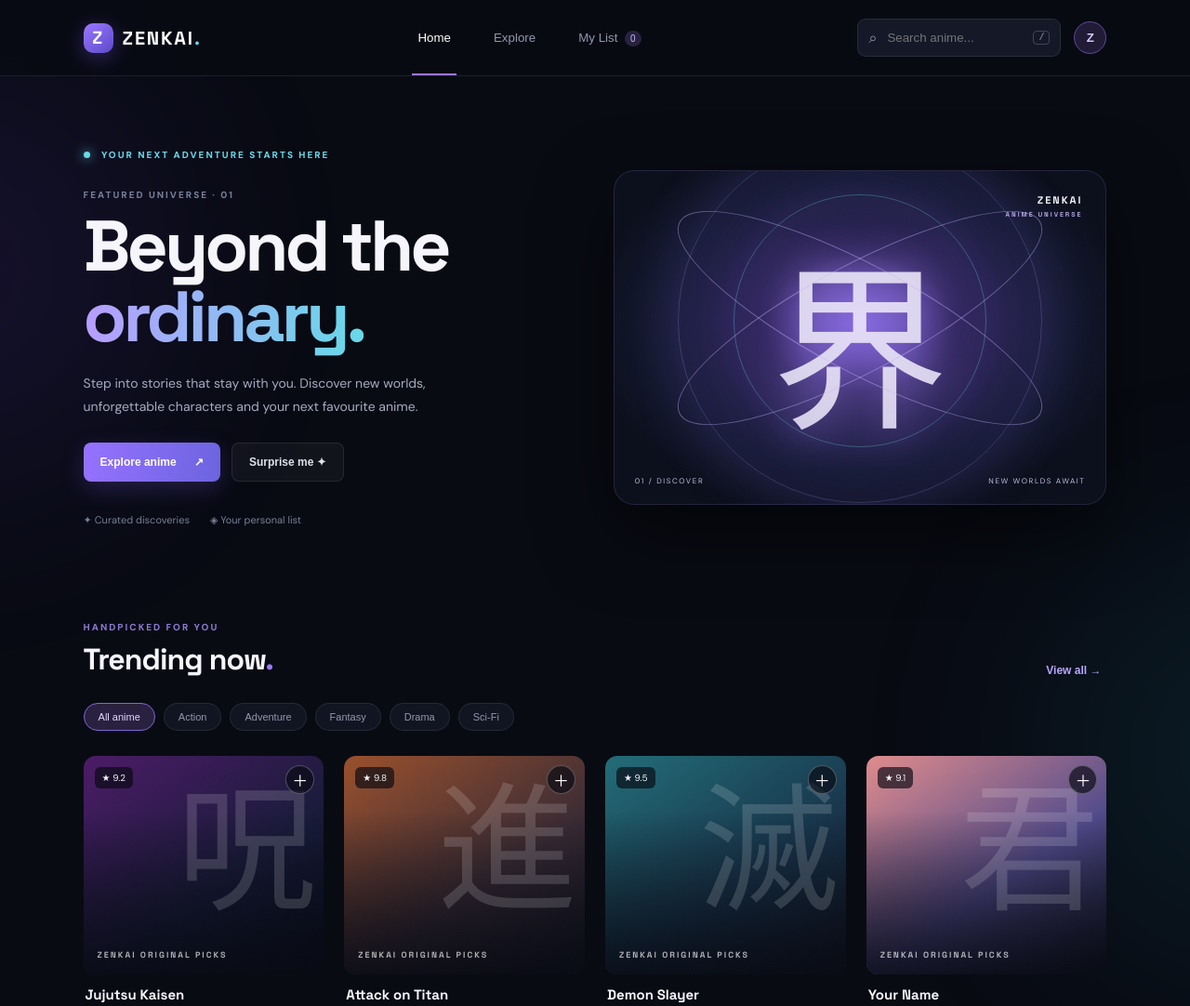
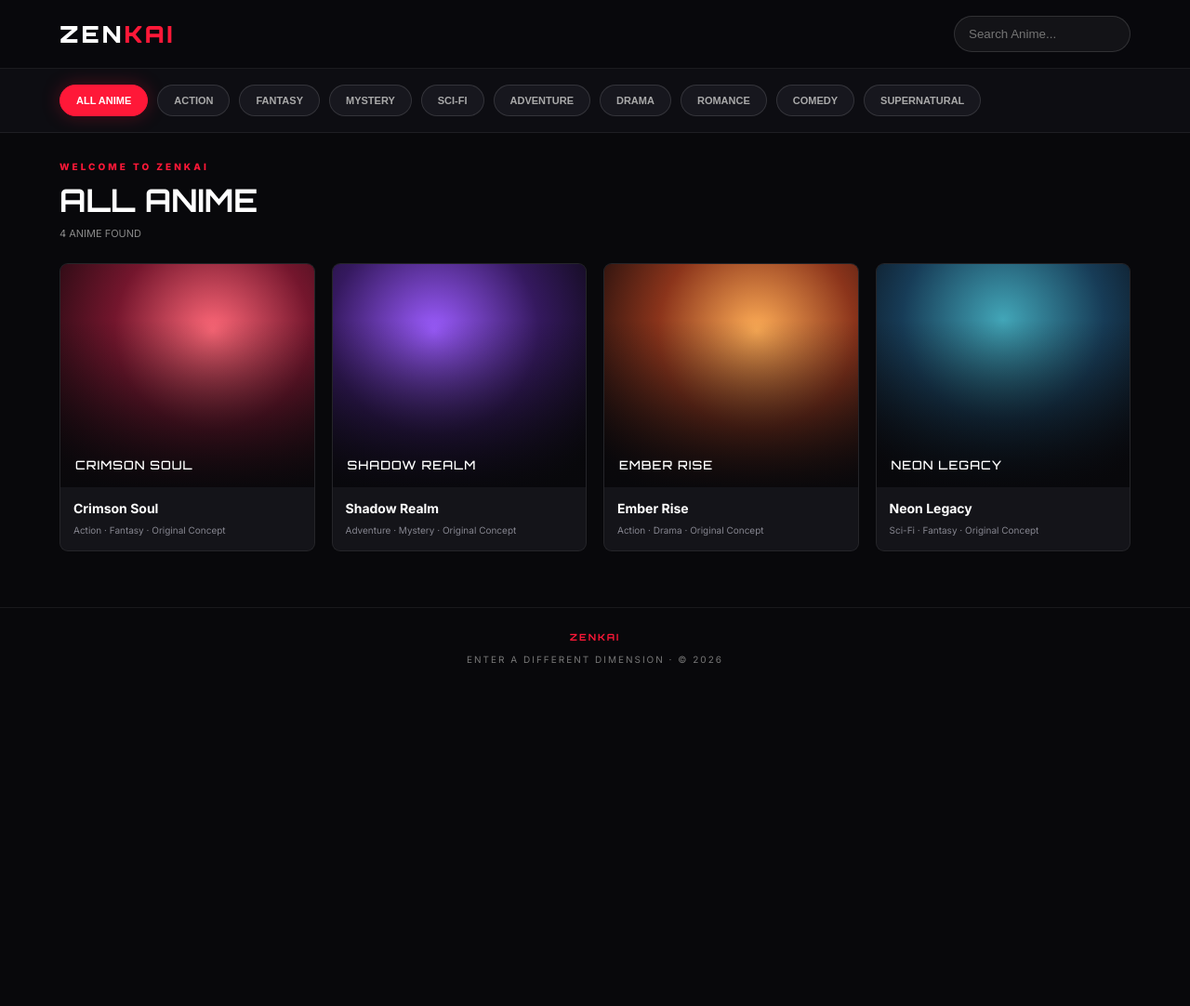
Before and after one commit to 18silentlove-wq/Zenkai, a plain HTML site: page index.html in a window 1280 px wide. Shown: the top 1082 px of the page at 93% size. After the commit the page ends 800 px from the top, so only its background shows below. Drawn offline with Linux system fonts and the light colour scheme.

Commit message:
Replace homepage with category-based anime catalog and global search

```diff
--- a/index.html
+++ b/index.html
@@ -1,71 +1,131 @@
-<!doctype html>
+<!DOCTYPE html>
 <html lang="en">
 <head>
-  <meta charset="UTF-8">
-  <meta name="viewport" content="width=device-width, initial-scale=1.0">
-  <meta name="theme-color" content="#090b13">
-  <meta name="description" content="ZENKAI — discover your next anime adventure.">
-  <title>ZENKAI — Anime Universe</title>
-  <link rel="preconnect" href="https://fonts.googleapis.com">
-  <link rel="preconnect" href="https://fonts.gstatic.com" crossorigin>
-  <link href="https://fonts.googleapis.com/css2?family=DM+Sans:wght@400;500;600;700;800&family=Space+Grotesk:wght@500;600;700&display=swap" rel="stylesheet">
-  <link rel="stylesheet" href="style.css">
+<meta charset="UTF-8">
+<meta name="viewport" content="width=device-width, initial-scale=1.0">
+<meta name="theme-color" content="#08080b">
+<title>ZENKAI | Anime Universe</title>
+<style>
+@import url('https://fonts.googleapis.com/css2?family=Orbitron:wght@500;700;900&family=Inter:wght@400;500;600;700;800&display=swap');
+:root{--red:#ff1838;--dark:#08080b;--panel:#141419}
+*{margin:0;padding:0;box-sizing:border-box}
+body{background:var(--dark);color:white;font-family:Inter,sans-serif;min-height:100vh}
+header{position:sticky;top:0;z-index:20;background:#09090df2;border-bottom:1px solid #ffffff14;padding:17px 5%;display:flex;align-items:center;justify-content:space-between;gap:15px;flex-wrap:wrap;backdrop-filter:blur(15px)}
+.logo{font-family:Orbitron,sans-serif;font-size:25px;font-weight:900;letter-spacing:3px;cursor:pointer}
+.logo span{color:var(--red)}
+.search{background:#ffffff0c;border:1px solid #ffffff20;color:white;padding:11px 15px;border-radius:25px;width:190px;outline:none}
+.search:focus{border-color:var(--red)}
+.categories{display:flex;gap:10px;padding:17px 5%;overflow-x:auto;background:#0d0d12;border-bottom:1px solid #ffffff12;scrollbar-width:none}
+.categories::-webkit-scrollbar{display:none}
+.cat-btn{flex-shrink:0;padding:10px 17px;border:1px solid #ffffff20;border-radius:25px;background:#17171e;color:#aaa;font-size:11px;font-weight:700;cursor:pointer;transition:.25s}
+.cat-btn:hover,.cat-btn.active{background:var(--red);border-color:var(--red);color:white;box-shadow:0 0 20px #ff183844}
+main{padding:30px 5% 60px}
+.page-heading{display:flex;align-items:center;justify-content:space-between;gap:15px;margin-bottom:25px}
+.eyebrow{color:var(--red);font-size:10px;font-weight:800;letter-spacing:3px;margin-bottom:9px}
+h1{font-family:Orbitron,sans-serif;font-size:clamp(22px,5vw,34px)}
+.count{color:#888;font-size:11px;margin-top:8px}
+.back-btn{background:#ffffff0c;border:1px solid #ffffff25;color:white;padding:10px 15px;border-radius:5px;cursor:pointer;font-size:11px}
+.back-btn:hover{border-color:var(--red);color:var(--red)}
+.cards{display:grid;grid-template-columns:repeat(4,minmax(0,1fr));gap:18px}
+.card{background:var(--panel);border:1px solid #ffffff12;border-radius:9px;overflow:hidden;transition:transform .3s,border .3s,box-shadow .3s;cursor:pointer;transform-style:preserve-3d}
+.card:hover{transform:translateY(-7px);border-color:#ff183899;box-shadow:0 15px 35px #ff183822}
+.poster{height:240px;position:relative;display:flex;align-items:end;padding:16px;overflow:hidden}
+.poster:before{content:"";position:absolute;inset:0;background:linear-gradient(transparent 25%,#08080bf2)}
+.poster span{z-index:1;font-family:Orbitron,sans-serif;font-size:13px;letter-spacing:1px}
+.p1{background:radial-gradient(circle at 60% 30%,#ff6878,#74162d 45%,#16080d 90%)}
+.p2{background:radial-gradient(circle at 40% 30%,#9c5cff,#35195f 48%,#09080d 90%)}
+.p3{background:radial-gradient(circle at 60% 30%,#ffad56,#8b341b 45%,#10090b 90%)}
+.p4{background:radial-gradient(circle at 50% 25%,#42a6b8,#173c57 48%,#09080d 90%)}
+.card-info{padding:14px}
+.card-info h3{font-size:14px;margin-bottom:8px}
+.card-info p{color:#85858f;font-size:10px;line-height:1.5}
+.empty{grid-column:1/-1;text-align:center;padding:65px 15px;color:#888;border:1px dashed #ffffff25;border-radius:10px}
+.empty h2{color:white;font-family:Orbitron,sans-serif;font-size:18px;margin-bottom:10px}
+footer{border-top:1px solid #ffffff12;text-align:center;padding:25px;color:#777;font-size:10px;letter-spacing:2px}
+footer strong{color:var(--red);font-family:Orbitron,sans-serif}
+@media(max-width:850px){.cards{grid-template-columns:repeat(3,minmax(0,1fr))}}
+@media(max-width:600px){header{padding:15px 4%}.logo{font-size:21px}.search{width:125px;font-size:11px}.categories{padding:13px 4%}main{padding:25px 4% 45px}.cards{grid-template-columns:repeat(2,minmax(0,1fr));gap:12px}.poster{height:190px}.poster span{font-size:11px}.card-info{padding:11px}.card-info h3{font-size:12px}}
+</style>
 </head>
 <body>
-  <div class="ambient ambient-one"></div><div class="ambient ambient-two"></div>
-  <header class="topbar">
-    <a class="brand" href="#" aria-label="ZENKAI home"><span class="brand-mark">Z</span><span>ZENKAI<span class="brand-dot">.</span></span></a>
-    <nav class="desktop-nav" aria-label="Main navigation">
-      <button class="nav-link active" data-view="home">Home</button>
-      <button class="nav-link" data-view="explore">Explore</button>
-      <button class="nav-link" data-view="watchlist">My List <span id="listCount" class="count">0</span></button>
-    </nav>
-    <div class="top-actions">
-      <label class="search-box"><span>⌕</span><input id="searchInput" type="search" placeholder="Search anime..." aria-label="Search anime"><kbd>/</kbd></label>
-      <button class="profile-btn" id="profileBtn" aria-label="Profile">Z</button>
-      <button class="menu-btn" id="menuBtn" aria-label="Open menu">☰</button>
-    </div>
-  </header>
+<header>
+  <div class="logo" onclick="showCategory('All')">ZEN<span>KAI</span></div>
+  <input class="search" id="search" type="search" placeholder="Search Anime..." aria-label="Search all anime">
+</header>
+<nav class="categories" id="categories" aria-label="Anime categories">
+  <button class="cat-btn active" data-category="All">ALL ANIME</button>
+  <button class="cat-btn" data-category="Action">ACTION</button>
+  <button class="cat-btn" data-category="Fantasy">FANTASY</button>
+  <button class="cat-btn" data-category="Mystery">MYSTERY</button>
+  <button class="cat-btn" data-category="Sci-Fi">SCI-FI</button>
+  <button class="cat-btn" data-category="Adventure">ADVENTURE</button>
+  <button class="cat-btn" data-category="Drama">DRAMA</button>
+  <button class="cat-btn" data-category="Romance">ROMANCE</button>
+  <button class="cat-btn" data-category="Comedy">COMEDY</button>
+  <button class="cat-btn" data-category="Supernatural">SUPERNATURAL</button>
+</nav>
+<main>
+  <div class="page-heading">
+    <div><div class="eyebrow">WELCOME TO ZENKAI</div><h1 id="pageTitle">ALL ANIME</h1><p class="count" id="resultCount"></p></div>
+    <button class="back-btn" id="homeBtn" onclick="showCategory('All')" style="display:none">← HOME</button>
+  </div>
+  <div class="cards" id="animeCards" aria-live="polite"></div>
+</main>
+<footer><strong>ZENKAI</strong><br><br>ENTER A DIFFERENT DIMENSION · © 2026</footer>
+<script>
+const animeList=[
+{name:"Crimson Soul",poster:"CRIMSON SOUL",genre:["Action","Fantasy"],description:"Action · Fantasy · Original Concept",color:"p1"},
+{name:"Shadow Realm",poster:"SHADOW REALM",genre:["Adventure","Mystery","Supernatural"],description:"Adventure · Mystery · Original Concept",color:"p2"},
+{name:"Ember Rise",poster:"EMBER RISE",genre:["Action","Drama"],description:"Action · Drama · Original Concept",color:"p3"},
+{name:"Neon Legacy",poster:"NEON LEGACY",genre:["Sci-Fi","Fantasy"],description:"Sci-Fi · Fantasy · Original Concept",color:"p4"}
+];
+let currentCategory="All";
+const cardsContainer=document.getElementById("animeCards");
+const pageTitle=document.getElementById("pageTitle");
+const resultCount=document.getElementById("resultCount");
+const search=document.getElementById("search");
+const homeBtn=document.getElementById("homeBtn");
 
-  <main>
-    <section class="hero" id="hero">
-      <div class="hero-copy">
-        <div class="eyebrow"><span class="live-dot"></span> YOUR NEXT ADVENTURE STARTS HERE</div>
-        <p class="hero-kicker">FEATURED UNIVERSE · 01</p>
-        <h1>Beyond the<br><span>ordinary.</span></h1>
-        <p class="hero-description">Step into stories that stay with you. Discover new worlds, unforgettable characters and your next favourite anime.</p>
-        <div class="hero-actions"><button class="primary-btn" id="exploreBtn">Explore anime <span>↗</span></button><button class="ghost-btn" id="surpriseBtn">Surprise me ✦</button></div>
-        <div class="hero-meta"><span>✦ Curated discoveries</span><span>◈ Your personal list</span></div>
-      </div>
-      <div class="hero-art" role="img" aria-label="Abstract anime-inspired purple and blue cinematic artwork">
-        <div class="orbit orbit-a"></div><div class="orbit orbit-b"></div><div class="hero-sigil">界</div><div class="hero-stamp">ZENKAI<br><small>ANIME UNIVERSE</small></div>
-        <div class="hero-art-caption"><span>01 / DISCOVER</span><span>NEW WORLDS AWAIT</span></div>
-      </div>
-    </section>
+function showCategory(category){
+  currentCategory=category;
+  search.value="";
+  pageTitle.textContent=category==="All"?"ALL ANIME":category.toUpperCase()+" ANIME";
+  homeBtn.style.display=category==="All"?"none":"block";
+  document.querySelectorAll(".cat-btn").forEach(btn=>{
+    btn.classList.toggle("active",btn.dataset.category===category);
+  });
+  renderAnime();
+}
 
-    <section class="content-section" id="catalog">
-      <div class="section-heading"><div><p class="section-kicker">HANDPICKED FOR YOU</p><h2 id="sectionTitle">Trending now<span>.</span></h2></div><button class="text-btn" id="viewAllBtn">View all <span>→</span></button></div>
-      <div class="filters" id="filters">
-        <button class="filter-chip selected" data-genre="All">All anime</button>
-        <button class="filter-chip" data-genre="Action">Action</button>
-        <button class="filter-chip" data-genre="Adventure">Adventure</button>
-        <button class="filter-chip" data-genre="Fantasy">Fantasy</button>
-        <button class="filter-chip" data-genre="Drama">Drama</button>
-        <button class="filter-chip" data-genre="Sci-Fi">Sci-Fi</button>
-      </div>
-      <div class="anime-grid" id="animeGrid" aria-live="polite"></div>
-      <div class="empty-state hidden" id="emptyState"><div class="empty-icon">⌕</div><h3>No anime found</h3><p>Try another title or choose a different genre.</p><button class="ghost-btn" id="resetBtn">Reset filters</button></div>
-    </section>
+function renderAnime(){
+  const searchValue=search.value.toLowerCase().trim();
+  const filtered=animeList.filter(anime=>{
+    // Any search term searches the complete anime list, not only the selected category.
+    const categoryMatch=searchValue!==""||currentCategory==="All"||anime.genre.includes(currentCategory);
+    const searchMatch=anime.name.toLowerCase().includes(searchValue)||
+      anime.genre.join(" ").toLowerCase().includes(searchValue);
+    return categoryMatch&&searchMatch;
+  });
+  resultCount.textContent=filtered.length+" ANIME FOUND";
+  cardsContainer.innerHTML="";
+  if(filtered.length===0){
+    cardsContainer.innerHTML='<div class="empty"><h2>NO ANIME FOUND</h2><p>Try another anime name.</p></div>';
+    return;
+  }
+  filtered.forEach(anime=>{
+    const card=document.createElement("div");
+    card.className="card";
+    card.innerHTML='<div class="poster '+anime.color+'"><span>'+anime.poster+'</span></div>'+
+      '<div class="card-info"><h3>'+anime.name+'</h3><p>'+anime.description+'</p></div>';
+    cardsContainer.appendChild(card);
+  });
+}
 
-    <section class="quote-band"><span class="quote-mark">“</span><p>Every great journey begins with a single episode.</p><span class="quote-label">THE ZENKAI WAY</span></section>
-  </main>
-
-  <footer><a class="brand footer-brand" href="#"><span class="brand-mark">Z</span><span>ZENKAI<span class="brand-dot">.</span></span></a><p>A universe of stories. Made for discovery.</p><span class="footer-note">DEMO EXPERIENCE · 2026</span></footer>
-
-  <div class="modal hidden" id="animeModal" role="dialog" aria-modal="true" aria-labelledby="modalTitle">
-    <div class="modal-backdrop" data-close="true"></div><article class="modal-card"><button class="modal-close" id="modalClose" aria-label="Close">×</button><div class="modal-art" id="modalArt"></div><div class="modal-info"><p class="section-kicker" id="modalMeta">FEATURED ANIME</p><h2 id="modalTitle"></h2><p id="modalDescription"></p><div class="modal-tags" id="modalTags"></div><div class="modal-buttons"><button class="primary-btn" id="modalWatch">▶ Preview details</button><button class="ghost-btn" id="modalSave">＋ Add to list</button></div><p class="demo-note">Preview interface only. No video stream is hosted here.</p></div></article>
-  </div>
-  <div class="toast" id="toast" role="status"></div>
-  <script src="script.js"></script>
+document.querySelectorAll(".cat-btn").forEach(btn=>{
+  btn.addEventListener("click",()=>showCategory(btn.dataset.category));
+});
+search.addEventListener("input",renderAnime);
+showCategory("All");
+</script>
 </body>
 </html>
```
